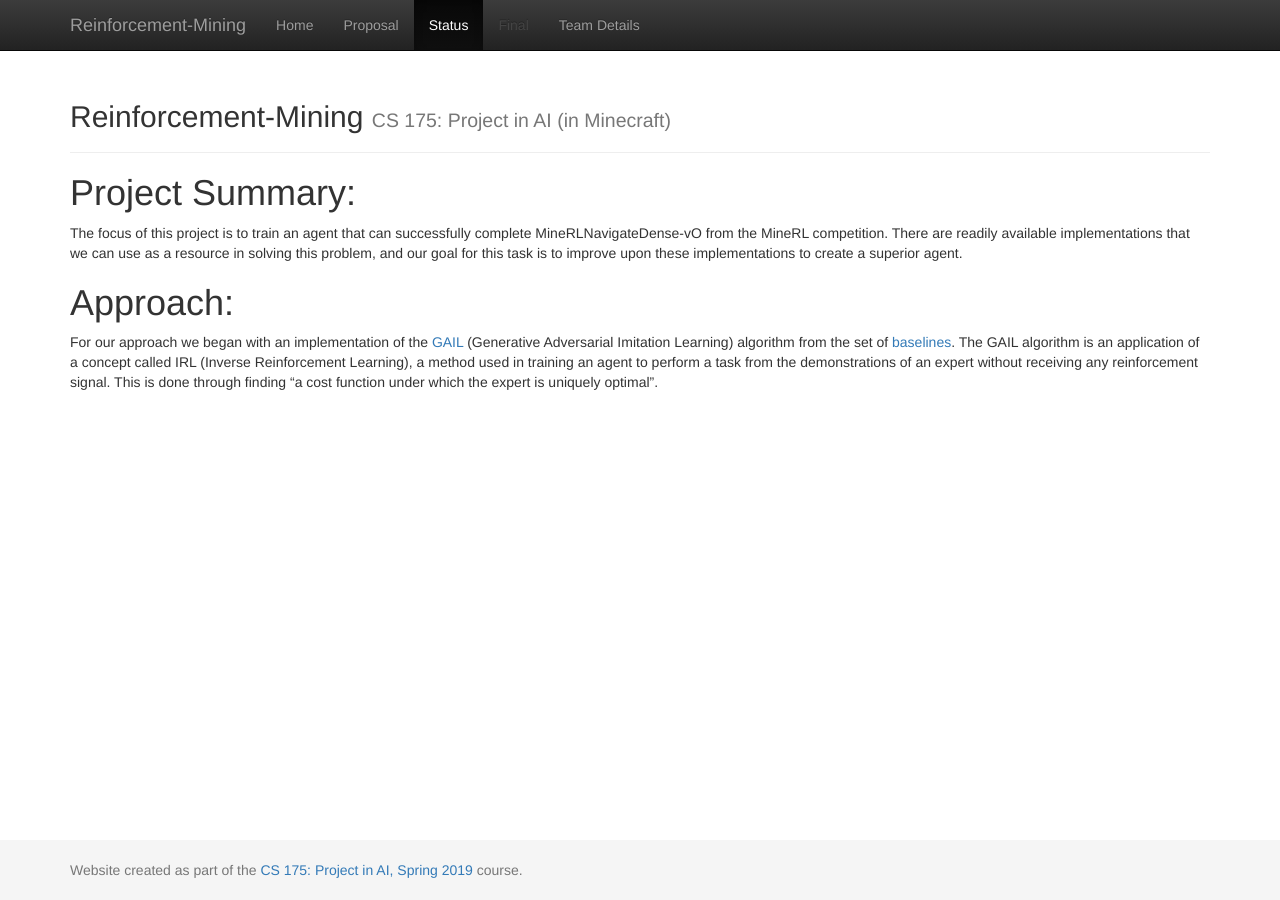
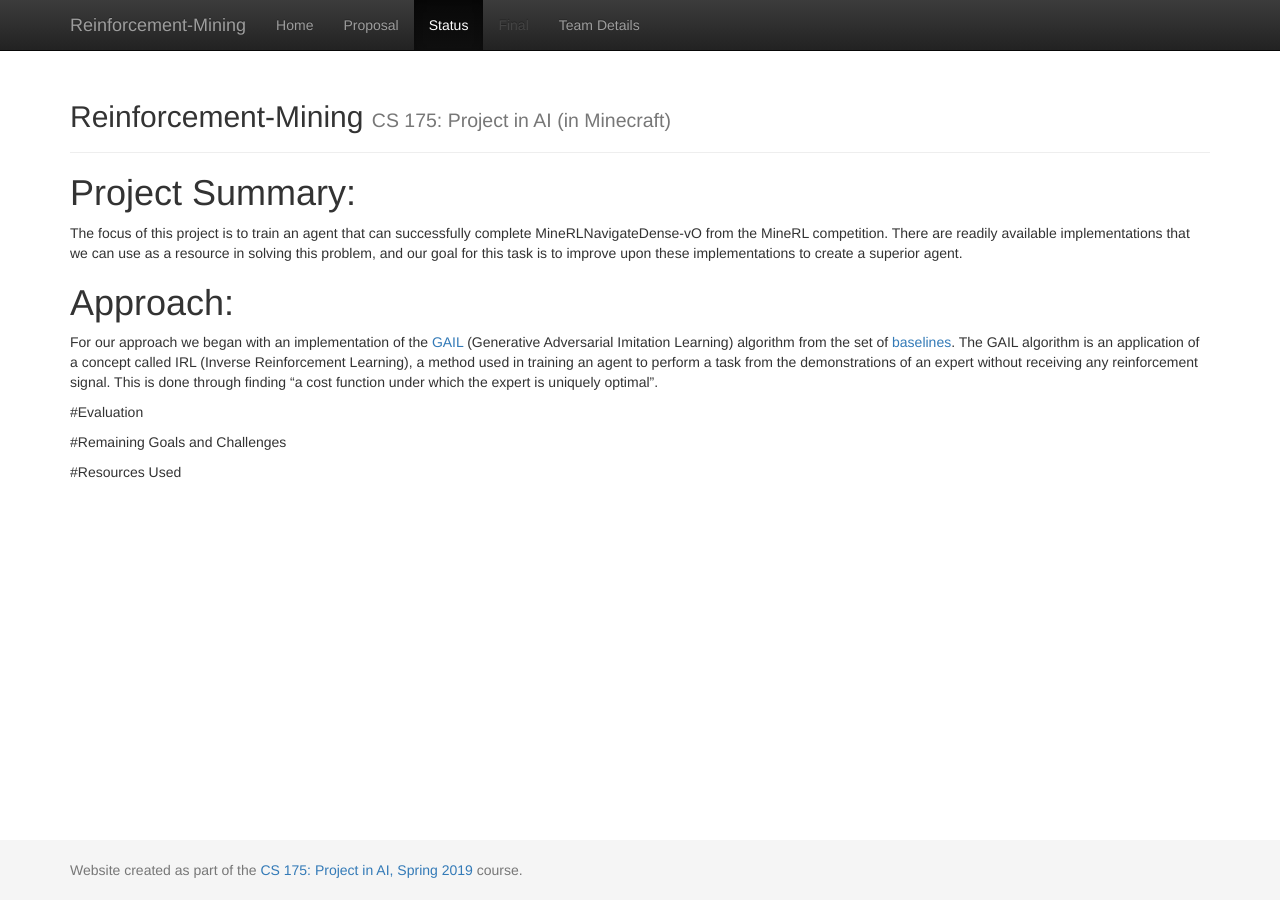
Before and after one commit to TDHTTTT/RM, a Jekyll site: the page built from docs/status.md, in a window 1280 px wide. Built offline with Jekyll 4.4.1, drawn with Linux system fonts in a browser that asks for light colours.

Commit message:
Update status.md

```diff
--- a/docs/status.md
+++ b/docs/status.md
@@ -8,3 +8,9 @@ The focus of this project is to train an agent that can successfully complete Mi
 
 # Approach:
 For our approach we began with an implementation of the [GAIL](https://arxiv.org/pdf/1606.03476.pdf) (Generative Adversarial Imitation Learning) algorithm from the set of [baselines](https://github.com/minerllabs/baselines/tree/master/general/chainerrl#getting-started). The GAIL algorithm is an application of a concept called IRL (Inverse Reinforcement Learning), a method used in training an agent to perform a task from the demonstrations of an expert without receiving any reinforcement signal. This is done through finding "a cost function under which the expert is uniquely optimal".
+
+#Evaluation
+
+#Remaining Goals and Challenges
+
+#Resources Used
```
